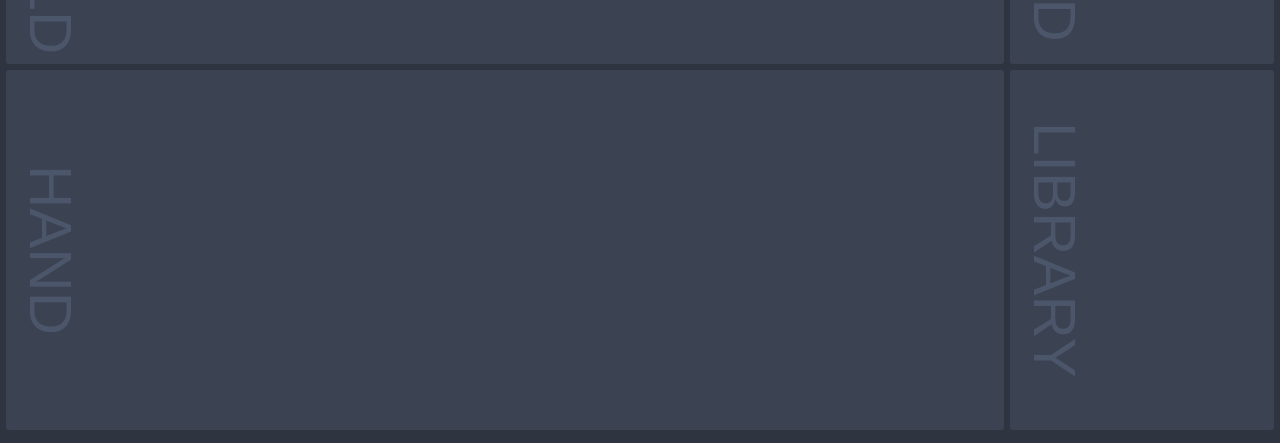
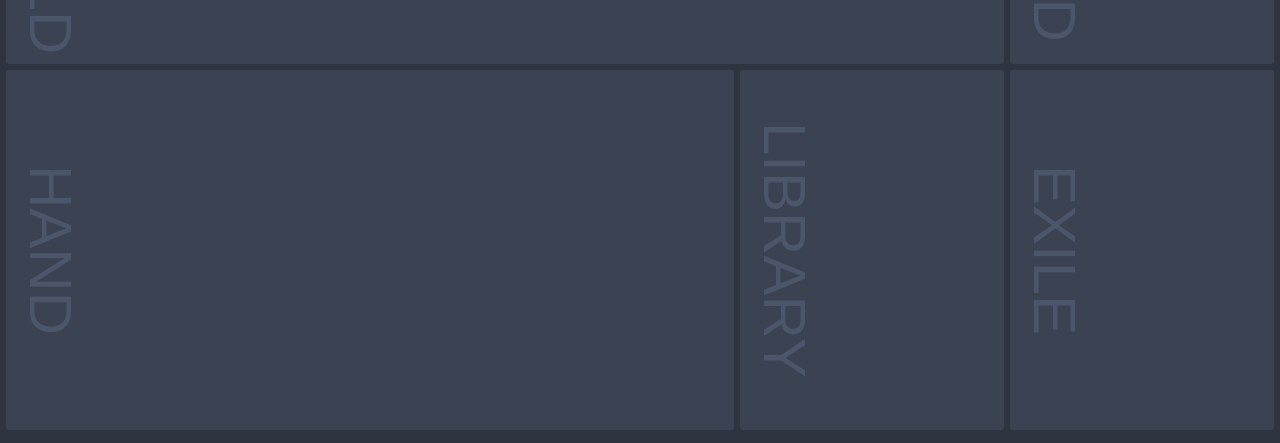
Before and after one commit to avocadianmage/lets-go-fishing, a React (Create React App) app: page / in a window 1280 px wide. Shown: the part 354-797 px from the top of the page. Built offline with nearby package versions, Linux system fonts and the light colour scheme.

Commit message:
fix offset issue when cardcount is 1

```diff
--- a/src/components/game-state/gameLayout.css
+++ b/src/components/game-state/gameLayout.css
@@ -46,7 +46,7 @@
     height: var(--card-height);
 }
 
-#library {
+#library, #exile {
     width: var(--card-width);
     height: var(--card-height);
 }
--- a/src/components/game-state/gameLayout.tsx
+++ b/src/components/game-state/gameLayout.tsx
@@ -15,6 +15,7 @@ export enum ZoneName {
     Hand = 'hand',
     Battlefield = 'battlefield',
     Graveyard = 'graveyard',
+    Exile = 'exile',
 };
 
 export const GameLayout = () => {
@@ -22,12 +23,14 @@ export const GameLayout = () => {
     const [handCards, setHandCards] = useState<ZoneCardInfo[]>([]);
     const [battlefieldCards, setBattlefieldCards] = useState<ZoneCardInfo[]>([]);
     const [graveyardCards, setGraveyardCards] = useState<ZoneCardInfo[]>([]);
+    const [exileCards, setExileCards] = useState<ZoneCardInfo[]>([]);
 
     const zoneCards: { [zone: string]: { get: ZoneCardInfo[], set: any } } = {
         [ZoneName.Library]: { get: libraryCards, set: setLibraryCards },
         [ZoneName.Hand]: { get: handCards, set: setHandCards },
         [ZoneName.Battlefield]: { get: battlefieldCards, set: setBattlefieldCards },
         [ZoneName.Graveyard]: { get: graveyardCards, set: setGraveyardCards },
+        [ZoneName.Exile]: { get: exileCards, set: setExileCards },
     };
     const getZoneCards = (zone: ZoneName) => zoneCards[zone].get;
     const setZoneCards = (zone: ZoneName, cards: ZoneCardInfo[]) => zoneCards[zone].set(cards);
@@ -210,6 +213,12 @@ export const GameLayout = () => {
                         faceDown={true}
                         showTopOnly={true}
                     />
+                    <StackZone
+                        {...zoneProps}
+                        name={ZoneName.Exile}
+                        contents={exileCards}
+                        showTopOnly={true}
+                    />
                 </div>
             </div>
         </>
--- a/src/components/game-state/stackZone.tsx
+++ b/src/components/game-state/stackZone.tsx
@@ -1,6 +1,7 @@
 import { forwardRef, useImperativeHandle, useRef } from "react";
 import { CardInfo } from "../../services/dbSvc";
 import { CARD_HEIGHT_PX, CARD_WIDTH_PX, ZONE_BORDER_PX, ZONE_PADDING_PX } from "../../utilities/constants";
+import { ZoneName } from "./gameLayout";
 import { useRect, Zone, ZoneProps } from "./zone";
 
 interface StackZoneProps extends ZoneProps {
@@ -23,12 +24,10 @@ export const StackZone = forwardRef((props: StackZoneProps, ref) => {
     const { length, cardLength } = lengths;
     const lengthSansPadding = length - ZONE_PADDING_PX * 2 - ZONE_BORDER_PX * 2;
 
-    const getOffsetForIndex = (cardCount: number, index: number) => {
-        const offset = Math.min(
-            cardLength,
-            (lengthSansPadding - cardLength) / (cardCount - 1)
-        );
-        return offset * index + ZONE_PADDING_PX;
+    const getOffsetsForIndex = (cardCount: number, index: number) => {
+        const offset = cardCount === 1 ?
+            0 : Math.min(cardLength, (lengthSansPadding - cardLength) / (cardCount - 1));
+        return [offset * index + ZONE_PADDING_PX, ZONE_PADDING_PX];
     };
 
     const isCardDragging = (card: CardInfo) => card.id === action?.card.id;
@@ -40,10 +39,10 @@ export const StackZone = forwardRef((props: StackZoneProps, ref) => {
             (action?.sourceZone !== name || isDragging) ? 0 : 1
         );
         const positioningIndex = isDragging ? index : nondraggedIndex++;
-        const offset = getOffsetForIndex(positioningCardCount, positioningIndex);
+        const [offsetDim, constantDim] = getOffsetsForIndex(positioningCardCount, positioningIndex);
+        if (name === ZoneName.Exile) console.log({offsetDim, constantDim});
         return verticalOrientation ?
-            { x: ZONE_PADDING_PX, y: offset } :
-            { x: offset, y: ZONE_PADDING_PX };
+            { x: constantDim, y: offsetDim } : { x: offsetDim, y: constantDim };
     };
 
     const className = (
```
